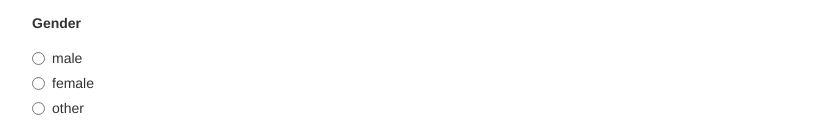
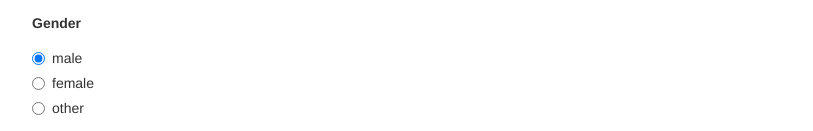
Before and after one commit to gaetanBloch/angular-forms-reactive, an Angular app: page / in a window 1280 px wide. Shown: the part 165-296 px from the top of the page, without its empty margins (233-1046 px from the left). Built offline with nearby package versions, Linux system fonts and the light colour scheme.

Commit message:
Synced the TS Form and the HTML Form and controls

```diff
--- a/src/app/app.component.html
+++ b/src/app/app.component.html
@@ -1,18 +1,20 @@
 <div class="container">
   <div class="row">
     <div class="col-xs-12 col-sm-10 col-md-8 col-sm-offset-1 col-md-offset-2">
-      <form>
+      <form [formGroup]="signUpForm">
         <div class="form-group">
           <label for="username">Username</label>
           <input type="text"
                  id="username"
-                 class="form-control">
+                 class="form-control"
+                 formControlName="username">
         </div>
         <div class="form-group">
           <label for="email">email</label>
           <input type="text"
                  id="email"
-                 class="form-control">
+                 class="form-control"
+                 formControlName="email">
         </div>
         <div class="form-group">
           <label for="gender">Gender</label>
@@ -20,7 +22,8 @@
             <label for="{{ gender }}">
               <input type="radio"
                      id="{{ gender }}"
-                     [value]="gender">
+                     [value]="gender"
+                     formControlName="gender">
               {{ gender }}
             </label>
           </div>
```
